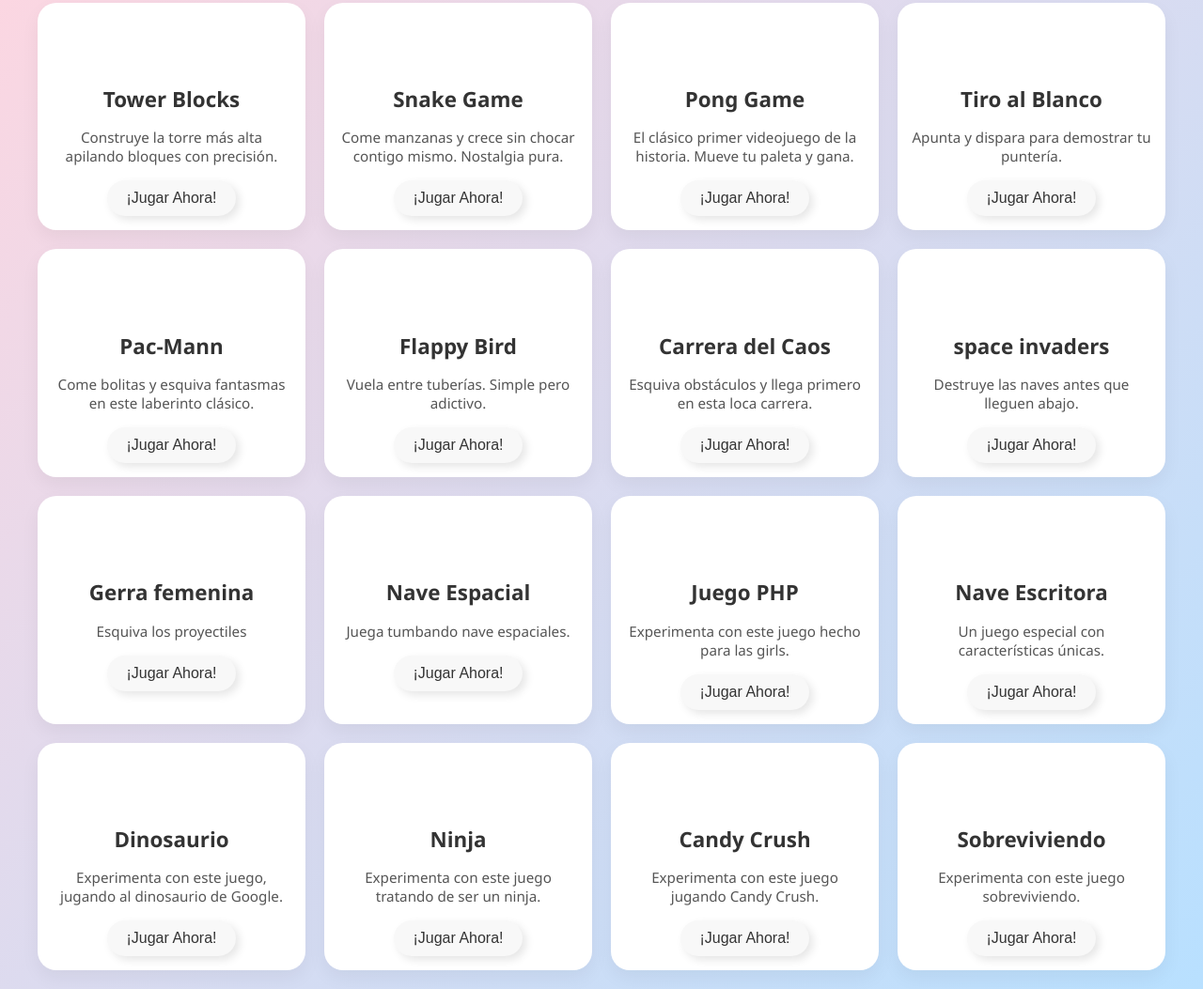
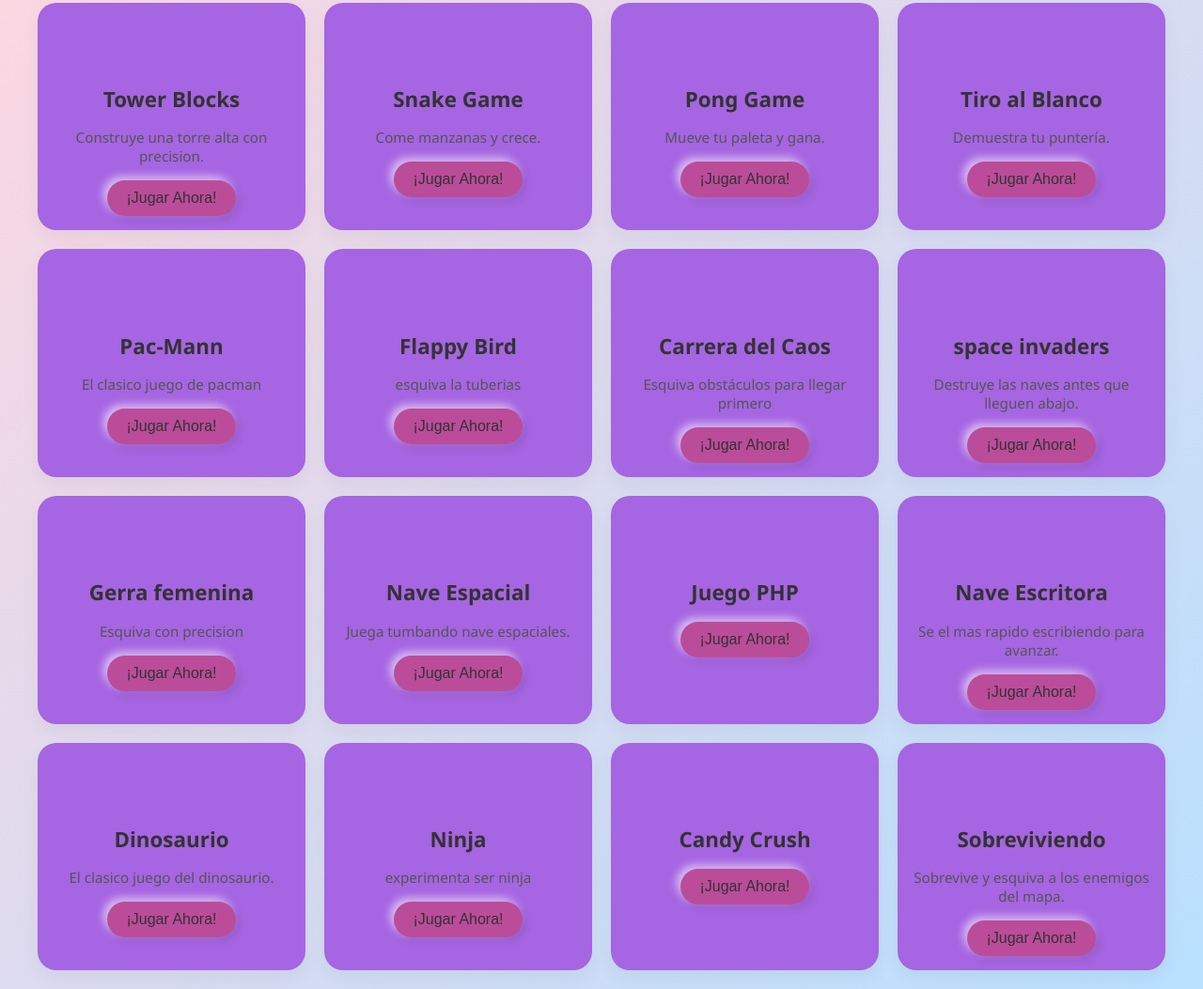
Before and after one commit to breinerpico/juego_2d, a plain HTML site: page index.html in a window 1280 px wide. Shown: the part 129-1182 px from the top of the page at 94% size. Drawn offline with Linux system fonts and the light colour scheme.

Commit message:
se actualizo

```diff
--- a/index.html
+++ b/index.html
@@ -29,7 +29,7 @@
     }
 
     .game-card {
-      background: #ffffff;
+      background: #a665e2;
       border-radius: 20px;
       box-shadow: 0 8px 20px rgba(0, 0, 0, 0.05);
       overflow: hidden;
@@ -66,7 +66,7 @@
     }
 
     .play-button {
-      background: #f8f8f8;
+      background: #bb4c9a;
       border: none;
       color: #333;
       padding: 10px 20px;
@@ -99,7 +99,7 @@
       <div class="game-image"></div>
       <div class="game-info">
         <h3 class="game-title">Tower Blocks</h3>
-        <p class="game-description">Construye la torre más alta apilando bloques con precisión.</p>
+        <p class="game-description">Construye una torre alta con precision.</p>
         <button class="play-button">¡Jugar Ahora!</button>
       </div>
     </div>
@@ -109,7 +109,7 @@
       <div class="game-image"></div>
       <div class="game-info">
         <h3 class="game-title">Snake Game</h3>
-        <p class="game-description">Come manzanas y crece sin chocar contigo mismo. Nostalgia pura.</p>
+        <p class="game-description">Come manzanas y crece.</p>
         <button class="play-button">¡Jugar Ahora!</button>
       </div>
     </div>
@@ -119,7 +119,7 @@
       <div class="game-image"></div>
       <div class="game-info">
         <h3 class="game-title">Pong Game</h3>
-        <p class="game-description">El clásico primer videojuego de la historia. Mueve tu paleta y gana.</p>
+        <p class="game-description">Mueve tu paleta y gana.</p>
         <button class="play-button">¡Jugar Ahora!</button>
       </div>
     </div>
@@ -129,7 +129,7 @@
       <div class="game-image"></div>
       <div class="game-info">
         <h3 class="game-title">Tiro al Blanco</h3>
-        <p class="game-description">Apunta y dispara para demostrar tu puntería.</p>
+        <p class="game-description">Demuestra tu puntería.</p>
         <button class="play-button">¡Jugar Ahora!</button>
       </div>
     </div>
@@ -139,7 +139,7 @@
       <div class="game-image"></div>
       <div class="game-info">
         <h3 class="game-title">Pac-Mann</h3>
-        <p class="game-description">Come bolitas y esquiva fantasmas en este laberinto clásico.</p>
+        <p class="game-description">El clasico juego de pacman</p>
         <button class="play-button">¡Jugar Ahora!</button>
       </div>
     </div>
@@ -149,7 +149,7 @@
       <div class="game-image"></div>
       <div class="game-info">
         <h3 class="game-title">Flappy Bird</h3>
-        <p class="game-description">Vuela entre tuberías. Simple pero adictivo.</p>
+        <p class="game-description">esquiva la tuberias</p>
         <button class="play-button">¡Jugar Ahora!</button>
       </div>
     </div>
@@ -159,7 +159,7 @@
       <div class="game-image"></div>
       <div class="game-info">
         <h3 class="game-title">Carrera del Caos</h3>
-        <p class="game-description">Esquiva obstáculos y llega primero en esta loca carrera.</p>
+        <p class="game-description">Esquiva obstáculos para llegar primero</p>
         <button class="play-button">¡Jugar Ahora!</button>
       </div>
     </div>
@@ -179,7 +179,7 @@
       <div class="game-image"></div>
       <div class="game-info">
         <h3 class="game-title">Gerra femenina</h3>
-        <p class="game-description">Esquiva los proyectiles</p>
+        <p class="game-description">Esquiva con precision</p>
         <button class="play-button">¡Jugar Ahora!</button>
       </div>
     </div>
@@ -199,7 +199,7 @@
       <div class="game-image"></div>
       <div class="game-info">
         <h3 class="game-title">Juego PHP</h3>
-        <p class="game-description">Experimenta con este juego hecho para las girls.</p>
+        <p class="game-description"></p>
         <button class="play-button">¡Jugar Ahora!</button>
       </div>
     </div>
@@ -209,7 +209,7 @@
       <div class="game-image"></div>
       <div class="game-info">
         <h3 class="game-title">Nave Escritora</h3>
-        <p class="game-description">Un juego especial con características únicas.</p>
+        <p class="game-description">Se el mas rapido escribiendo para avanzar.</p>
         <button class="play-button">¡Jugar Ahora!</button>
       </div>
     </div>
@@ -219,7 +219,7 @@
       <div class="game-image"></div>
       <div class="game-info">
         <h3 class="game-title">Dinosaurio</h3>
-        <p class="game-description">Experimenta con este juego, jugando al dinosaurio de Google.</p>
+        <p class="game-description">El clasico juego del dinosaurio.</p>
         <button class="play-button">¡Jugar Ahora!</button>
       </div>
     </div>
@@ -229,7 +229,7 @@
       <div class="game-image"></div>
       <div class="game-info">
         <h3 class="game-title">Ninja</h3>
-        <p class="game-description">Experimenta con este juego tratando de ser un ninja.</p>
+        <p class="game-description">experimenta ser ninja</p>
         <button class="play-button">¡Jugar Ahora!</button>
       </div>
     </div>
@@ -239,7 +239,7 @@
       <div class="game-image"></div>
       <div class="game-info">
         <h3 class="game-title">Candy Crush</h3>
-        <p class="game-description">Experimenta con este juego jugando Candy Crush.</p>
+        <p class="game-description"></p>
         <button class="play-button">¡Jugar Ahora!</button>
       </div>
     </div>
@@ -249,7 +249,7 @@
       <div class="game-image"></div>
       <div class="game-info">
         <h3 class="game-title">Sobreviviendo</h3>
-        <p class="game-description">Experimenta con este juego sobreviviendo.</p>
+        <p class="game-description">Sobrevive y esquiva a los enemigos del mapa.</p>
         <button class="play-button">¡Jugar Ahora!</button>
       </div>
     </div>
```
Also changed, not shown: juego.html (+1 -1 lines).
